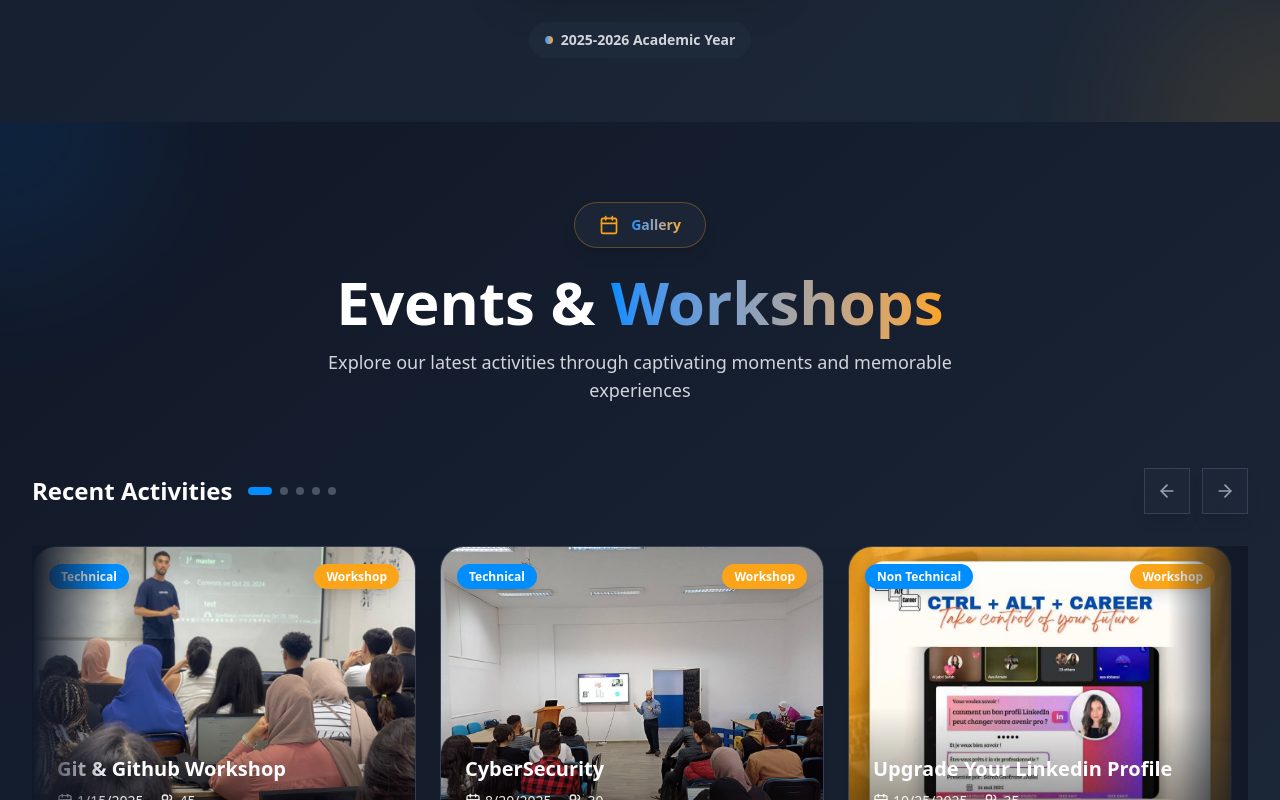
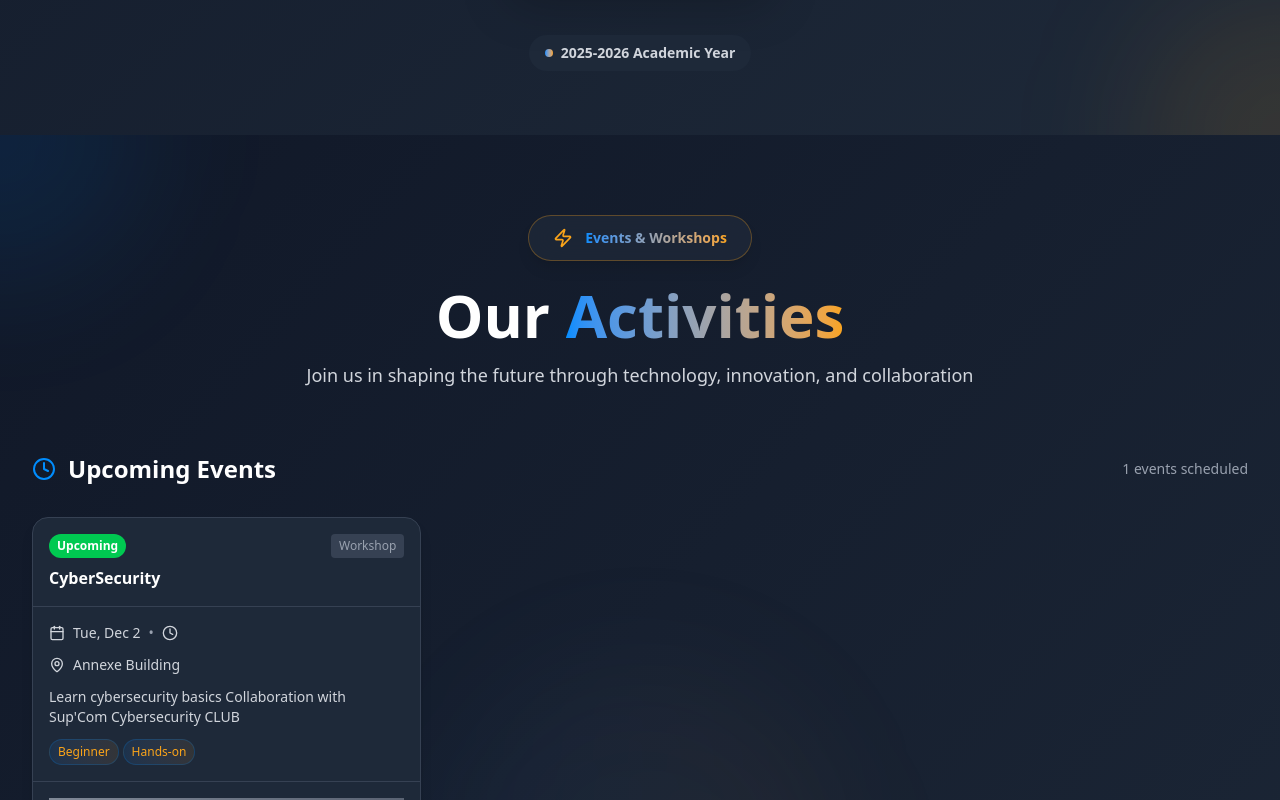
Before and after one commit to TalelMejri/ieee_presentation, a React (Vite) app: page / in a window 1280 px wide. Shown: the part 2000-2800 px from the top of the page. Built offline with nearby package versions, Linux system fonts and the light colour scheme.

Commit message:
upcoming event

```diff
--- a/src/components/layouts/events_workshops_section.tsx
+++ b/src/components/layouts/events_workshops_section.tsx
@@ -1,33 +1,43 @@
 import { motion } from "framer-motion";
 import { useRef, useState } from "react";
-import { Calendar, MapPin, Users, ArrowRight, ArrowLeft } from "lucide-react";
-import { Button } from "@/components/ui/button";
+import { Calendar, MapPin, Users, ArrowRight, ArrowLeft, Clock, Zap, Image as ImageIcon } from "lucide-react";
 import git from "@/assets/events/git.jpg"
 import cyber from "@/assets/events/cybersecurity.jpg"
-import Linkedin from "@/assets/events/linkedin.jpg"
+import linkedin_photo from "@/assets/events/linkedin.jpg"
 import hawkins from "@/assets/events/hawkinscode.jpg"
 import xtreme from "@/assets/events/xtreme.jpg"
 const events = [
   {
     id: 1,
-    title: "Git & Github Workshop",
+    title: "Git & GitHub Masterclass",
     type: "Workshop",
     date: "2025-01-15",
+    time: "14:00 - 17:00",
     location: "Annexe Building",
     attendees: 45,
     image: git,
-    category: "Technical"
+    category: "Technical",
+    status: "completed",
+    description: "Learn version control and collaborative development with Git and GitHub",
+    tags: ["Beginner", "Hands-on"],
+    registrationLink: "#"
   },
   {
     id: 2,
-    title: "CyberSecurity ",
+    title: "CyberSecurity Awareness",
     type: "Workshop",
     date: "2025-08-20",
+    time: "10:00 - 13:00",
     location: "Annexe Building",
     attendees: 30,
     image: cyber,
-    category: "Technical"
+    category: "Technical",
+    status: "completed",
+    description: "Essential cybersecurity practices for developers",
+    tags: ["Security", "Best Practices"],
+    registrationLink: "#"
   },
+
   {
     id: 3,
     title: "Upgrade Your Linkedin Profile",
@@ -35,8 +45,12 @@ const events = [
     date: "2025-10-25",
     location: "Google Meet",
     attendees: 35,
-    image: Linkedin,
-    category: "Non Technical"
+    image: linkedin_photo,
+    category: "Non Technical",
+    status: "completed",
+    description: "Essential cybersecurity practices for developers",
+    tags: ["Security", "Best Practices"],
+    registrationLink: "#"
   },
   {
     id: 4,
@@ -46,7 +60,11 @@ const events = [
     location: "Gomycode",
     attendees: 80,
     image: hawkins,
-    category: "Problem Solving"
+    category: "Problem Solving",
+    status: "completed",
+    description: "Learn version control and collaborative development with Git and GitHub",
+    tags: ["Beginner", "Hands-on"],
+    registrationLink: "#"
   },
   {
     id: 5,
@@ -56,15 +74,33 @@ const events = [
     location: "Foundation Tunisia",
     attendees: 70,
     image: xtreme,
-    category: "Problem Solving"
+    category: "Problem Solving",
+    status: "completed",
+    description: "Learn version control and collaborative development with Git and GitHub",
+    tags: ["Beginner", "Hands-on"],
+    registrationLink: "#"
   },
-
+  {
+    id: 5,
+    title: "CyberSecurity ",
+    type: "Workshop",
+    date: "2025-12-02",
+    location: "Annexe Building",
+    attendees: 70,
+    image: xtreme,
+    category: "CyberSecurity",
+    status: "upcoming",
+    description: "Learn cybersecurity basics Collaboration with Sup'Com Cybersecurity CLUB",
+    tags: ["Beginner", "Hands-on"],
+    registrationLink: ""
+  },
 ];
 
 function EventsWorkshopsSection() {
   const scrollContainerRef = useRef<HTMLDivElement>(null);
   const [activeIndex, setActiveIndex] = useState(0);
-
+  const [selectedEvent, setSelectedEvent] = useState<(typeof events)[number] | null>(null);
+  console.log(activeIndex + "" + selectedEvent);
   const scrollLeft = () => {
     if (scrollContainerRef.current) {
       scrollContainerRef.current.scrollBy({ left: -400, behavior: 'smooth' });
@@ -80,17 +116,39 @@ function EventsWorkshopsSection() {
   const handleScroll = () => {
     if (scrollContainerRef.current) {
       const scrollLeft = scrollContainerRef.current.scrollLeft;
-      const itemWidth = 400; // Approximate width of each card including gap
+      const itemWidth = 400;
       const newIndex = Math.round(scrollLeft / itemWidth);
       setActiveIndex(newIndex);
     }
   };
 
+  const upcomingEvents = events.filter(event => event.status === "upcoming");
+  const pastEvents = events.filter(event => event.status === "completed");
+
+  const getStatusColor = (status: any) => {
+    switch (status) {
+      case "upcoming": return "bg-green-500";
+      case "ongoing": return "bg-orange-500";
+      case "completed": return "bg-blue-500";
+      default: return "bg-gray-500";
+    }
+  };
+
+  const getStatusText = (status: any) => {
+    switch (status) {
+      case "upcoming": return "Upcoming";
+      case "ongoing": return "Live Now";
+      case "completed": return "Completed";
+      default: return status;
+    }
+  };
+
   return (
-    <section id="event" className="w-full py-20 px-4 sm:px-6 lg:px-8 bg-gradient-to-br from-gray-50 to-white dark:from-gray-900 dark:to-gray-800 relative overflow-hidden">
+    <section id="events" className="w-full py-20 px-4 sm:px-6 lg:px-8 bg-linear-to-br from-gray-50 to-white dark:from-gray-900 dark:to-gray-800 relative overflow-hidden">
       {/* Background Elements */}
       <div className="absolute top-0 left-0 w-72 h-72 bg-[#008dfe]/10 rounded-full blur-3xl -translate-x-1/2 -translate-y-1/2"></div>
       <div className="absolute bottom-0 right-0 w-72 h-72 bg-[#faa41a]/10 rounded-full blur-3xl translate-x-1/2 translate-y-1/2"></div>
+      <div className="absolute top-1/2 left-1/2 -translate-x-1/2 -translate-y-1/2 w-96 h-96 bg-linear-to-r from-[#008dfe]/5 to-[#faa41a]/5 rounded-full blur-3xl"></div>
 
       <div className="max-w-7xl mx-auto relative">
         {/* Header */}
@@ -107,46 +165,140 @@ function EventsWorkshopsSection() {
             transition={{ delay: 0.2, type: "spring" }}
             className="inline-flex items-center gap-3 px-6 py-3 bg-white/80 dark:bg-gray-800/80 backdrop-blur-lg border border-[#faa41a]/30 rounded-full shadow-lg mb-6"
           >
-            <Calendar className="w-5 h-5 text-[#faa41a]" />
-            <span className="text-sm font-semibold bg-gradient-to-r from-[#008dfe] to-[#faa41a] bg-clip-text text-transparent">
-              Gallery
+            <Zap className="w-5 h-5 text-[#faa41a]" />
+            <span className="text-sm font-semibold bg-linear-to-r from-[#008dfe] to-[#faa41a] bg-clip-text text-transparent">
+              Events & Workshops
             </span>
           </motion.div>
 
           <h2 className="text-4xl md:text-5xl lg:text-6xl font-bold text-gray-900 dark:text-white mb-4">
-            Events & <span className="bg-gradient-to-r from-[#008dfe] to-[#faa41a] bg-clip-text text-transparent">Workshops</span>
+            Our <span className="bg-linear-to-r from-[#008dfe] to-[#faa41a] bg-clip-text text-transparent">Activities</span>
           </h2>
           <p className="text-lg text-gray-600 dark:text-gray-300 max-w-2xl mx-auto">
-            Explore our latest activities through captivating moments and memorable experiences
+            Join us in shaping the future through technology, innovation, and collaboration
           </p>
         </motion.div>
 
+        {/* Upcoming Events Timeline */}
+        <motion.div
+          initial={{ opacity: 0, y: 30 }}
+          whileInView={{ opacity: 1, y: 0 }}
+          transition={{ duration: 0.6, delay: 0.2 }}
+          viewport={{ once: true }}
+          className="mb-16"
+        >
+          <div className="flex items-center justify-between mb-8">
+            <h3 className="text-2xl font-bold text-gray-900 dark:text-white flex items-center gap-3">
+              <Clock className="w-6 h-6 text-[#008dfe]" />
+              Upcoming Events
+            </h3>
+            <div className="flex items-center gap-2">
+              <span className="text-sm text-gray-500 dark:text-gray-400">
+                {upcomingEvents.length} events scheduled
+              </span>
+            </div>
+          </div>
+
+          <div className="grid md:grid-cols-2 lg:grid-cols-3 gap-6">
+            {upcomingEvents.map((event, index) => (
+              <motion.div
+                key={event.id}
+                initial={{ opacity: 0, scale: 0.9 }}
+                whileInView={{ opacity: 1, scale: 1 }}
+                transition={{ duration: 0.5, delay: index * 0.1 }}
+                viewport={{ once: true }}
+                className="group cursor-pointer"
+                onClick={() => setSelectedEvent(event)}
+              >
+                <div className="bg-white dark:bg-gray-800 rounded-2xl shadow-lg hover:shadow-2xl transition-all duration-500 overflow-hidden border border-gray-200 dark:border-gray-700 group-hover:border-[#008dfe]/50">
+                  {/* Event Header */}
+                  <div className="p-4 border-b border-gray-100 dark:border-gray-700">
+                    <div className="flex items-center justify-between mb-2">
+                      <span className={`px-2 py-1 rounded-full text-xs font-semibold ${getStatusColor(event.status)} text-white`}>
+                        {getStatusText(event.status)}
+                      </span>
+                      <span className="text-xs text-gray-500 dark:text-gray-400 bg-gray-100 dark:bg-gray-700 px-2 py-1 rounded">
+                        {event.type}
+                      </span>
+                    </div>
+                    <h4 className="font-bold text-gray-900 dark:text-white line-clamp-2 group-hover:text-[#008dfe] transition-colors">
+                      {event.title}
+                    </h4>
+                  </div>
+
+                  {/* Event Details */}
+                  <div className="p-4 space-y-3">
+                    <div className="flex items-center gap-2 text-sm text-gray-600 dark:text-gray-300">
+                      <Calendar className="w-4 h-4" />
+                      <span>{new Date(event.date).toLocaleDateString('en-US', { weekday: 'short', month: 'short', day: 'numeric' })}</span>
+                      <span className="text-gray-400">•</span>
+                      <Clock className="w-4 h-4" />
+                      <span>{event.time}</span>
+                    </div>
+
+                    <div className="flex items-center gap-2 text-sm text-gray-600 dark:text-gray-300">
+                      <MapPin className="w-4 h-4" />
+                      <span className="line-clamp-1">{event.location}</span>
+                    </div>
+
+                    <p className="text-sm text-gray-600 dark:text-gray-300 line-clamp-2">
+                      {event.description}
+                    </p>
+
+                    {/* Tags */}
+                    <div className="flex flex-wrap gap-1">
+                      {event.tags.map((tag, tagIndex) => (
+                        <span
+                          key={tagIndex}
+                          className="px-2 py-1 bg-linear-to-r from-[#008dfe]/10 to-[#faa41a]/10 text-[#008dfe] dark:text-[#faa41a] text-xs rounded-full border border-[#008dfe]/20"
+                        >
+                          {tag}
+                        </span>
+                      ))}
+                    </div>
+                  </div>
+                  {
+                    event.registrationLink ? (
+                      <div className="p-4 border-t border-gray-100 dark:border-gray-700 flex gap-2">
+                        <a
+                          href={event.registrationLink}
+                          target="_blank"
+                          rel="noopener noreferrer"
+                          className="flex-1 bg-linear-to-r from-[#008dfe] to-[#faa41a] hover:from-[#008dfe]/90 hover:to-[#faa41a]/90 text-white text-center py-2 px-4 rounded-lg text-sm font-semibold transition-all duration-300 shadow-lg hover:shadow-xl"
+                        >
+                          Register Now
+                        </a>
+                      </div>
+                    ) : (
+                      <div className="p-4 border-t border-gray-100 dark:border-gray-700 flex gap-2">
+                        <div className="flex-1 bg-linear-to-r from-gray-400 to-gray-500 text-white text-center py-2 px-4 rounded-lg text-sm font-semibold cursor-not-allowed opacity-80 flex items-center justify-center gap-2">
+                          <Clock className="w-4 h-4" />
+                          Registration Opening Soon
+                        </div>
+                      </div>
+                    )
+                  }
+                </div>
+              </motion.div>
+            ))}
+          </div>
+        </motion.div>
+
+        {/* Gallery Section */}
+        <motion.div
+          initial={{ opacity: 0, y: 30 }}
+          whileInView={{ opacity: 1, y: 0 }}
+          transition={{ duration: 0.6, delay: 0.4 }}
+          viewport={{ once: true }}
+        >
           {/* Navigation Controls */}
           <div className="flex items-center justify-between mb-8">
             <div className="flex items-center gap-4">
-            <h3 className="text-2xl font-bold text-gray-900 dark:text-white">
-              Recent Activities
+              <h3 className="text-2xl font-bold text-gray-900 dark:text-white flex items-center gap-3">
+                <ImageIcon className="w-6 h-6 text-[#faa41a]" />
+                Event Gallery
               </h3>
-            <div className="flex items-center gap-2">
-              {events.map((_, index) => (
-                <button
-                  key={index}
-                  onClick={() => {
-                    if (scrollContainerRef.current) {
-                      scrollContainerRef.current.scrollTo({
-                        left: index * 400,
-                        behavior: 'smooth'
-                      });
-                    }
-                  }}
-                  className={`w-2 h-2 rounded-full transition-all ${
-                    index === activeIndex
-                      ? 'bg-[#008dfe] w-6'
-                      : 'bg-gray-300 dark:bg-gray-600 hover:bg-gray-400'
-                  }`}
-                />
-              ))}
-            </div>
+
             </div>
 
             <div className="flex items-center gap-3">
@@ -177,14 +329,14 @@ function EventsWorkshopsSection() {
               className="flex gap-6 overflow-x-auto scrollbar-hide snap-x snap-mandatory scroll-smooth pb-8"
               style={{ scrollbarWidth: 'none', msOverflowStyle: 'none' }}
             >
-            {events.map((event, index) => (
+              {pastEvents.map((event, index) => (
                 <motion.div
                   key={event.id}
                   initial={{ opacity: 0, scale: 0.9 }}
                   whileInView={{ opacity: 1, scale: 1 }}
                   transition={{ duration: 0.6, delay: index * 0.1 }}
                   viewport={{ once: true }}
-                className="flex-shrink-0 w-80 lg:w-96 snap-start group"
+                  className="shrink-0 w-80 lg:w-96 snap-start group"
                 >
                   <div className="relative bg-white dark:bg-gray-800 rounded-3xl shadow-2xl hover:shadow-3xl transition-all duration-500 overflow-hidden border border-gray-200 dark:border-gray-700 group-hover:scale-105 group-hover:border-[#008dfe]/30">
 
@@ -196,20 +348,20 @@ function EventsWorkshopsSection() {
                         className="w-full h-full object-cover transition-transform duration-700 group-hover:scale-110"
                       />
 
-                    {/* Gradient Overlay */}
-                    <div className="absolute inset-0 bg-gradient-to-t from-black/70 via-transparent to-transparent"></div>
+                      {/* linear Overlay */}
+                      <div className="absolute inset-0 bg-linear-to-t from-black/70 via-transparent to-transparent"></div>
 
-                    {/* Category Badge */}
+                      {/* Status Badge */}
                       <div className="absolute top-4 left-4">
-                      <span className="px-3 py-1 bg-[#008dfe] text-white text-xs font-semibold rounded-full shadow-lg">
-                        {event.category}
+                        <span className={`px-3 py-1 ${getStatusColor(event.status)} text-white text-xs font-semibold rounded-full shadow-lg`}>
+                          {getStatusText(event.status)}
                         </span>
                       </div>
 
-                    {/* Type Badge */}
+                      {/* Category Badge */}
                       <div className="absolute top-4 right-4">
-                      <span className="px-3 py-1 bg-[#faa41a] text-white text-xs font-semibold rounded-full shadow-lg">
-                        {event.type}
+                        <span className="px-3 py-1 bg-linear-to-r from-[#008dfe] to-[#faa41a] text-white text-xs font-semibold rounded-full shadow-lg">
+                          {event.category}
                         </span>
                       </div>
 
@@ -237,60 +389,39 @@ function EventsWorkshopsSection() {
                       </div>
 
                       {/* Hover Effect */}
-                    <div className="absolute inset-0 bg-gradient-to-br from-[#008dfe]/20 to-[#faa41a]/20 opacity-0 group-hover:opacity-100 transition-opacity duration-500"></div>
+                      <div className="absolute inset-0 bg-linear-to-br from-[#008dfe]/20 to-[#faa41a]/20 opacity-0 group-hover:opacity-100 transition-opacity duration-500"></div>
                     </div>
-
-
-                  {/* <div className="absolute bottom-4 right-4 opacity-0 group-hover:opacity-100 transition-opacity duration-500">
-                    <motion.div
-                      whileHover={{ scale: 1.1 }}
-                      whileTap={{ scale: 0.9 }}
-                    >
-                      <Button className="px-4 py-2 bg-white text-gray-900 hover:bg-gray-100 rounded-full text-sm font-semibold shadow-lg">
-                        View Photos
-                      </Button>
-                    </motion.div>
-                  </div> */}
                   </div>
                 </motion.div>
               ))}
             </div>
 
-          {/* Gradient Fade Effects */}
-          <div className="absolute left-0 top-0 bottom-0 w-20 bg-gradient-to-r from-gray-50 dark:from-gray-900 to-transparent pointer-events-none"></div>
-          <div className="absolute right-0 top-0 bottom-0 w-20 bg-gradient-to-l from-gray-50 dark:from-gray-900 to-transparent pointer-events-none"></div>
+            {/* linear Fade Effects */}
+            <div className="absolute left-0 top-0 bottom-0 w-20 bg-linear-to-r from-gray-50 dark:from-gray-900 to-transparent pointer-events-none"></div>
+            <div className="absolute right-0 top-0 bottom-0 w-20 bg-linear-to-l from-gray-50 dark:from-gray-900 to-transparent pointer-events-none"></div>
           </div>
-
-        {/* CTA Section */}
+        </motion.div>
         <motion.div
           initial={{ opacity: 0, y: 20 }}
           whileInView={{ opacity: 1, y: 0 }}
-          transition={{ duration: 0.6, delay: 0.4 }}
+          transition={{ duration: 0.6, delay: 0.8 }}
           viewport={{ once: true }}
           className="text-center mt-12"
         >
-          <div className="inline-flex flex-col sm:flex-row items-center gap-6 px-8 py-6 bg-gradient-to-r from-[#008dfe]/10 to-[#faa41a]/10 rounded-3xl border border-[#008dfe]/20 backdrop-blur-sm">
+          <div className="inline-flex flex-col items-center gap-6 px-8 py-6 bg-linear-to-r from-[#008dfe]/10 to-[#faa41a]/10 rounded-3xl border border-[#008dfe]/20 backdrop-blur-sm">
             <div className="text-left">
               <h4 className="text-xl font-bold text-gray-900 dark:text-white mb-2">
-                Want to See More?
+                Don't Miss Out!
               </h4>
               <p className="text-gray-600 dark:text-gray-300 text-sm">
-                Explore our complete gallery of events and workshops
+                Stay updated with our latest events and workshops
               </p>
             </div>
-            <motion.div
-              whileHover={{ scale: 1.05 }}
-              whileTap={{ scale: 0.95 }}
-            >
-              <Button className="bg-gradient-to-r from-[#008dfe] to-[#faa41a] hover:from-[#008dfe]/90 hover:to-[#faa41a]/90 text-white px-6">
-                View Full Gallery
-              </Button>
-            </motion.div>
           </div>
         </motion.div>
       </div>
 
-      <style >{`
+      <style>{`
         .scrollbar-hide {
           -ms-overflow-style: none;
           scrollbar-width: none;
--- a/src/components/layouts/home.tsx
+++ b/src/components/layouts/home.tsx
@@ -1,4 +1,3 @@
-// components/pages/home.tsx
 import { motion } from "framer-motion";
 import { ArrowRight, Users, Sparkles, Star, Target } from "lucide-react";
 import { Button } from "@/components/ui/button";
@@ -8,8 +7,8 @@ import two from "@/assets/hero_section/2.jpg"
 import three from "@/assets/hero_section/3.jpeg"
 import four from "@/assets/hero_section/4.jpg"
 import five from "@/assets/hero_section/Capture d'écran 2025-11-18 031116.png"
+
 const HomePage = () => {
-  // Floating background elements data
   const floatingElements = [
     { icon: Sparkles, delay: 0, duration: 3, x: "10%", y: "20%" },
     { icon: Star, delay: 1, duration: 4, x: "85%", y: "25%" },
@@ -129,16 +128,16 @@ const HomePage = () => {
                     parentClassName="all-letters"
                     encryptedClassName="encrypted"
                   />
-
                 </span>
               </div>
             </motion.div>
+
             <motion.div
               initial={{ opacity: 0, y: 30 }}
               animate={{ opacity: 1, y: 0 }}
               transition={{ delay: 0.4 }}
             >
-              <h1 className="text-4xl sm:text-5xl md:text-6xl lg:text-7xl xl:text-8xl font-black mb-6 leading-tight">
+              <h1 className="text-4xl sm:text-4xl md:text-4xl lg:text-6xl font-black mb-6 leading-tight">
                 <motion.span
                   className="bg-gradient-to-r from-blue-600 via-blue-500 to-orange-500 bg-clip-text text-transparent"
                   initial={{ opacity: 0, x: -50 }}
@@ -157,20 +156,44 @@ const HomePage = () => {
                   Future Leaders
                 </motion.span>
               </h1>
-              <motion.p
-                className="text-lg sm:text-xl md:text-2xl lg:text-2xl text-gray-700 dark:text-gray-300 mb-8 max-w-4xl mx-auto leading-relaxed font-medium"
+
+              {/* Description Section */}
+              <motion.div
                 initial={{ opacity: 0 }}
                 animate={{ opacity: 1 }}
                 transition={{ delay: 1 }}
+                className="mb-8 max-w-4xl mx-auto"
               >
-                Where <span className="text-blue-600 dark:text-blue-400 font-bold drop-shadow-sm">innovation</span> meets{" "}
-                <span className="text-orange-600 dark:text-orange-400 font-bold drop-shadow-sm">community</span> at IEEE CS ENICarthage SBC.
-              </motion.p>
+                <motion.p
+                  className="text-lg sm:text-xl md:text-2xl lg:text-2xl text-gray-700 dark:text-gray-300 mb-8 leading-relaxed font-medium"
+                >
+                  Where <span className="text-blue-600 dark:text-blue-400 font-bold drop-shadow-sm">innovation</span> meets{" "}
+                  <span className="text-orange-600 dark:text-orange-400 font-bold drop-shadow-sm">community</span> at IEEE CS ENICarthage SBC.
+                </motion.p>
+
+                {/* History Section */}
+                <motion.div
+                  initial={{ opacity: 0, y: 20 }}
+                  animate={{ opacity: 1, y: 0 }}
+                  transition={{ delay: 1.1 }}
+                  className="bg-white/60 dark:bg-gray-900/60 backdrop-blur-sm rounded-2xl p-6 md:p-8 border border-blue-200/40 dark:border-blue-400/20 shadow-xl"
+                >
+                  <motion.p
+                    className="text-base md:text-lg text-gray-700 dark:text-gray-300 leading-relaxed text-center italic"
+                    initial={{ opacity: 0 }}
+                    animate={{ opacity: 1 }}
+                    transition={{ delay: 1.3 }}
+                  >
+                    The IEEE Computer Society IEEE CS ENICarthage was established in 2012 at the National Engineering School of Carthage. We are part of the IEEE Tunisia Section, Region 8. Our goal is to empower ENICarthage students in computer science and provide unique opportunities for them to excel.
+                  </motion.p>
+                </motion.div>
+              </motion.div>
             </motion.div>
+
             <motion.div
               initial={{ opacity: 0, y: 20 }}
               animate={{ opacity: 1, y: 0 }}
-              transition={{ delay: 1.2 }}
+              transition={{ delay: 1.4 }}
               className="flex flex-wrap justify-center gap-6 md:gap-12 mb-12"
             >
               {[
@@ -183,7 +206,7 @@ const HomePage = () => {
                   key={stat.label}
                   initial={{ scale: 0, opacity: 0 }}
                   animate={{ scale: 1, opacity: 1 }}
-                  transition={{ delay: 1.4 + index * 0.1, type: "spring" }}
+                  transition={{ delay: 1.6 + index * 0.1, type: "spring" }}
                   className="text-center group cursor-pointer"
                   whileHover={{ scale: 1.05 }}
                 >
@@ -196,11 +219,12 @@ const HomePage = () => {
                 </motion.div>
               ))}
             </motion.div>
+
             <motion.div
               className="flex flex-col sm:flex-row gap-4 justify-center items-center mb-16"
               initial={{ opacity: 0, y: 30 }}
               animate={{ opacity: 1, y: 0 }}
-              transition={{ delay: 1.6 }}
+              transition={{ delay: 1.8 }}
             >
               <motion.div
                 whileHover={{ scale: 1.05 }}
@@ -216,8 +240,6 @@ const HomePage = () => {
                   <ArrowRight className="w-5 h-5 group-hover:translate-x-1 transition-transform" />
                 </Button>
               </motion.div>
-
-
             </motion.div>
 
             {/* Enhanced Scroll Indicator */}
```
Lines whose indentation alone changed are shown as unchanged.
